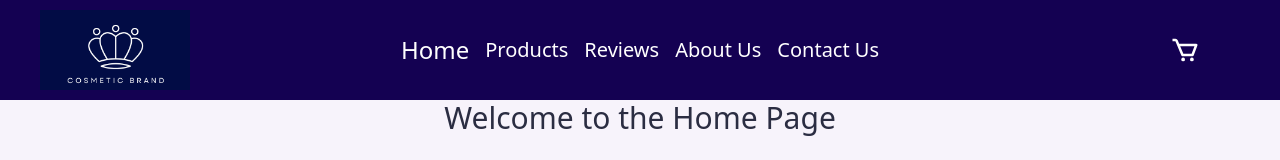
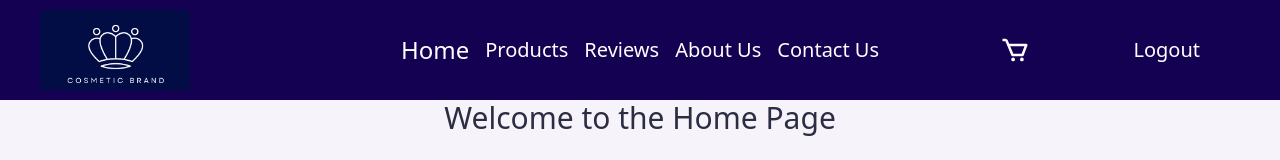
Before and after one commit to IshaniJayasinghe003/frontend, a React (Vite) app: page / in a window 1280 px wide. Shown: the top 160 px of the page. Built offline with nearby package versions, Linux system fonts and the light colour scheme; sample sign-in values are in the browser's storage.

Commit message:
logout feature enabled 😊

```diff
--- a/src/components/header.jsx
+++ b/src/components/header.jsx
@@ -7,6 +7,7 @@ import { useState } from "react";
 export default function Header() {
   const navigate = useNavigate();
   const [isOpen, setIsOpen] = useState(false);
+  const token = localStorage.getItem("token");
 
   return (
     <header className="h-[100px] bg-accent flex justify-center items-center relative">
@@ -89,9 +90,19 @@ export default function Header() {
         <Link to="/contact-us" className="ml-4 text-white text-xl">
           Contact Us
         </Link>
-        <Link to="/cart" className="absolute right-[80px]">
+        <Link to="/cart" className="absolute right-[250px]">
           <BiCart className="text-white text-3xl ml-4" />
         </Link>
+        {
+          token!=null&&<button className="absolute right-[80px] text-white text-xl ml-4" onClick={
+            ()=>{
+              localStorage.removeItem("token");
+              navigate("/login")
+            }
+          }>
+            Logout
+          </button>
+        }
       </div>
     </header>
   );
```
